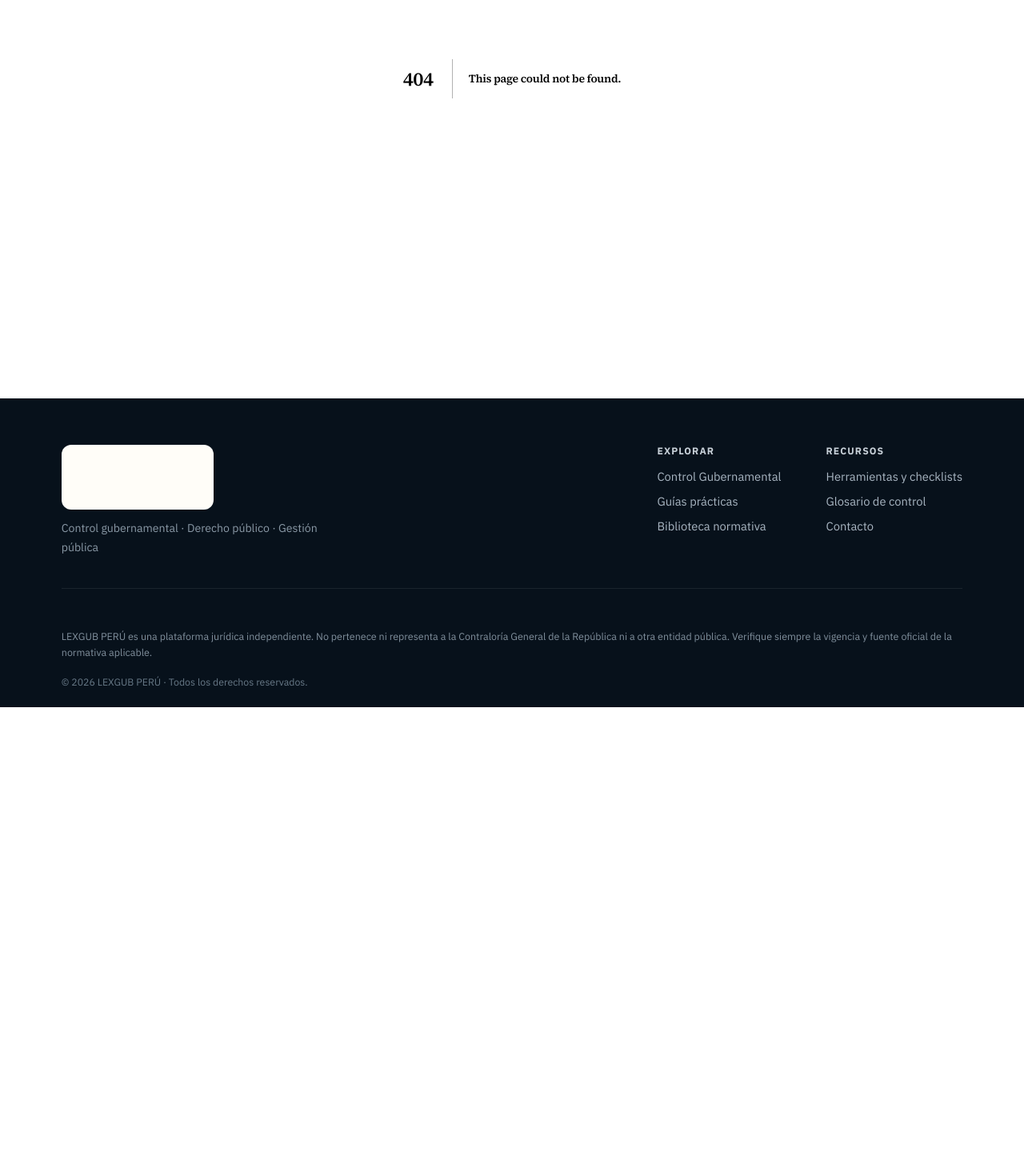
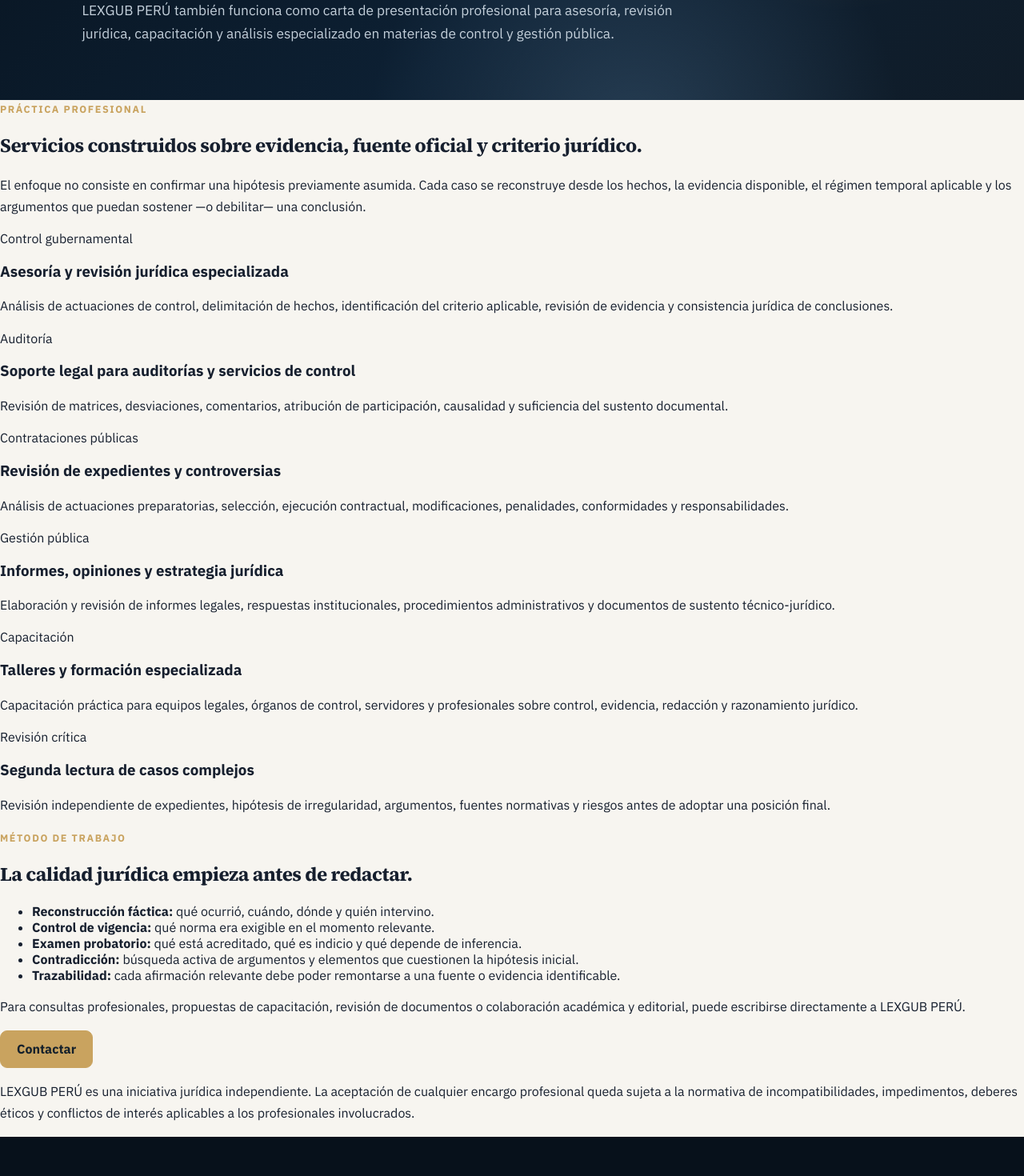
Before and after one commit to lexgub-peru/lexgub-web, a Next.js app: page /servicios in a window 1280 px wide. Before the commit this address had no page. Shown: the part 399-1869 px from the top of the page at 80% size. Before the commit the page ends 1283 px from the top, so only its background shows below. Built offline with nearby package versions, Linux system fonts and the light colour scheme.

Commit message:
feat: añadir perfil y servicios profesionales

```diff
--- /dev/null
+++ b/app/servicios/page.tsx
@@ -0,0 +1,102 @@
+export const metadata = {
+  title: 'Perfil y servicios profesionales',
+  description: 'Servicios jurídicos especializados en control gubernamental, auditoría, contrataciones públicas y revisión legal de actuaciones de gestión pública.',
+};
+
+const services = [
+  {
+    tag: 'Control gubernamental',
+    title: 'Asesoría y revisión jurídica especializada',
+    text: 'Análisis de actuaciones de control, delimitación de hechos, identificación del criterio aplicable, revisión de evidencia y consistencia jurídica de conclusiones.',
+  },
+  {
+    tag: 'Auditoría',
+    title: 'Soporte legal para auditorías y servicios de control',
+    text: 'Revisión de matrices, desviaciones, comentarios, atribución de participación, causalidad y suficiencia del sustento documental.',
+  },
+  {
+    tag: 'Contrataciones públicas',
+    title: 'Revisión de expedientes y controversias',
+    text: 'Análisis de actuaciones preparatorias, selección, ejecución contractual, modificaciones, penalidades, conformidades y responsabilidades.',
+  },
+  {
+    tag: 'Gestión pública',
+    title: 'Informes, opiniones y estrategia jurídica',
+    text: 'Elaboración y revisión de informes legales, respuestas institucionales, procedimientos administrativos y documentos de sustento técnico-jurídico.',
+  },
+  {
+    tag: 'Capacitación',
+    title: 'Talleres y formación especializada',
+    text: 'Capacitación práctica para equipos legales, órganos de control, servidores y profesionales sobre control, evidencia, redacción y razonamiento jurídico.',
+  },
+  {
+    tag: 'Revisión crítica',
+    title: 'Segunda lectura de casos complejos',
+    text: 'Revisión independiente de expedientes, hipótesis de irregularidad, argumentos, fuentes normativas y riesgos antes de adoptar una posición final.',
+  },
+];
+
+export default function ServiciosPage() {
+  return (
+    <>
+      <section className="pageHero compactHero">
+        <div className="eyebrow">PERFIL PROFESIONAL · SERVICIOS</div>
+        <h1>Especialización jurídica aplicada al control gubernamental y la auditoría.</h1>
+        <p>
+          LEXGUB PERÚ también funciona como carta de presentación profesional para asesoría, revisión jurídica,
+          capacitación y análisis especializado en materias de control y gestión pública.
+        </p>
+      </section>
+
+      <section className="professionalLanding">
+        <div className="professionalIntro">
+          <div>
+            <span className="sectionKicker">PRÁCTICA PROFESIONAL</span>
+            <h2>Servicios construidos sobre evidencia, fuente oficial y criterio jurídico.</h2>
+          </div>
+          <p>
+            El enfoque no consiste en confirmar una hipótesis previamente asumida. Cada caso se reconstruye desde los hechos,
+            la evidencia disponible, el régimen temporal aplicable y los argumentos que puedan sostener —o debilitar— una conclusión.
+          </p>
+        </div>
+
+        <div className="serviceCards">
+          {services.map((service) => (
+            <article className="professionalCard" key={service.title}>
+              <span>{service.tag}</span>
+              <h3>{service.title}</h3>
+              <p>{service.text}</p>
+            </article>
+          ))}
+        </div>
+
+        <section className="professionalMethod">
+          <div>
+            <span className="eyebrow">MÉTODO DE TRABAJO</span>
+            <h2>La calidad jurídica empieza antes de redactar.</h2>
+          </div>
+          <ul>
+            <li><strong>Reconstrucción fáctica:</strong> qué ocurrió, cuándo, dónde y quién intervino.</li>
+            <li><strong>Control de vigencia:</strong> qué norma era exigible en el momento relevante.</li>
+            <li><strong>Examen probatorio:</strong> qué está acreditado, qué es indicio y qué depende de inferencia.</li>
+            <li><strong>Contradicción:</strong> búsqueda activa de argumentos y elementos que cuestionen la hipótesis inicial.</li>
+            <li><strong>Trazabilidad:</strong> cada afirmación relevante debe poder remontarse a una fuente o evidencia identificable.</li>
+          </ul>
+        </section>
+
+        <div className="professionalCta">
+          <p>
+            Para consultas profesionales, propuestas de capacitación, revisión de documentos o colaboración académica y editorial,
+            puede escribirse directamente a LEXGUB PERÚ.
+          </p>
+          <a className="primaryButton" href="mailto:lexgubperu@gmail.com">Contactar</a>
+        </div>
+
+        <p className="ethicsNote">
+          LEXGUB PERÚ es una iniciativa jurídica independiente. La aceptación de cualquier encargo profesional queda sujeta a la
+          normativa de incompatibilidades, impedimentos, deberes éticos y conflictos de interés aplicables a los profesionales involucrados.
+        </p>
+      </section>
+    </>
+  );
+}
```
